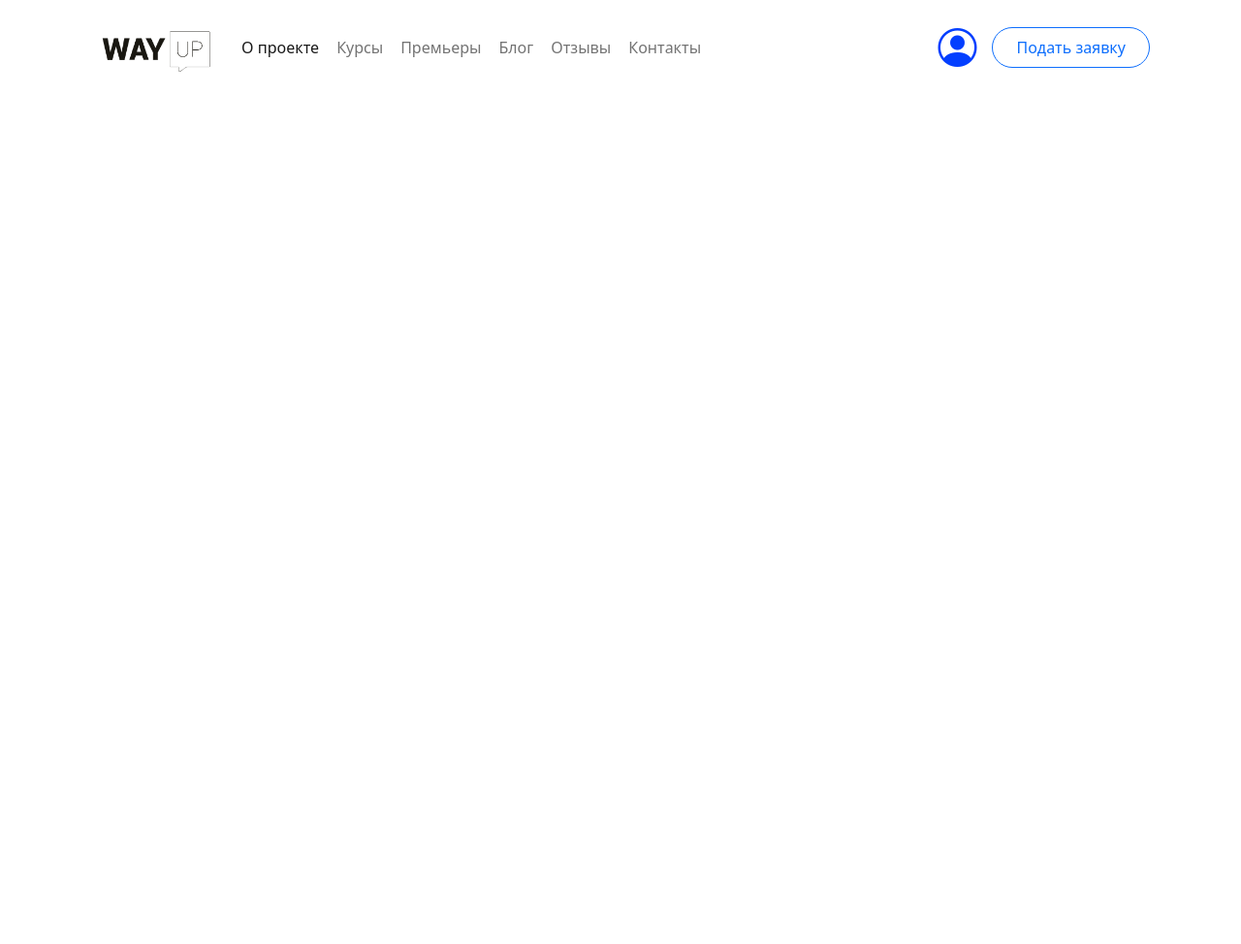
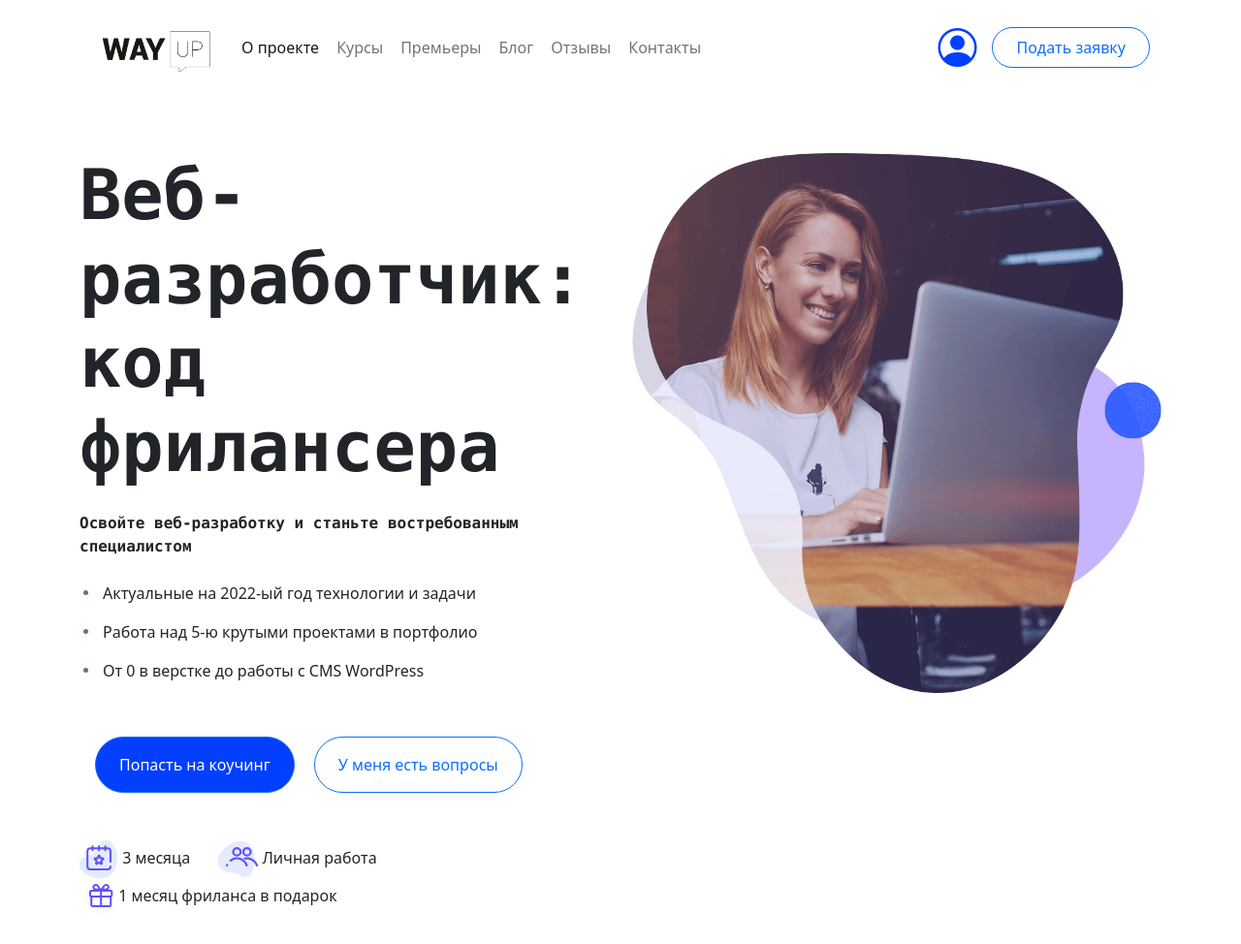
Before and after one commit to sanyavlad/way-copy, a plain HTML site: page index.html in a window 1280 px wide. Shown: the whole page at 97% size. Before the commit the page ends 800 px from the top, so only its background shows below. Drawn offline with nearby package versions, Linux system fonts and the light colour scheme.

Commit message:
Add section Promo

```diff
--- a/index.html
+++ b/index.html
@@ -72,6 +72,84 @@
         </nav>
       </div>
     </header>
+
+    <section class="promo">
+      <div class="container">
+        <div class="row gy-5">
+          <div class="col-12 col-lg-6 text-center text-lg-start">
+            <h1 class="fw-bold display-2 font-monospace">
+              Веб-разработчик: код фрилансера
+            </h1>
+            <p class="fw-bold font-monospace mt-4">
+              Освойте веб-разработку и станьте востребованным специалистом
+            </p>
+            <ul class="list-group ms-4">
+              <li class="">Актуальные на 2022-ый год технологии и задачи</li>
+              <li class="">Работа над 5-ю крутыми проектами в портфолио</li>
+              <li class="">От 0 в верстке до работы с CMS WordPress</li>
+            </ul>
+            <div class="btns my-5">
+              <a
+                class="btn btn-blue btn-primary rounded-pill p-3 px-4 ms-3"
+                href=""
+                >Попасть на коучинг
+              </a>
+              <a
+                class="btn btn-blue btn-outline-primary rounded-pill p-3 px-4 ms-3"
+                href=""
+                >У меня есть вопросы</a
+              >
+            </div>
+            <div class="features">
+              <div class="item d-inline-block me-4">
+                <img src="img/offer-point1.svg" alt="" />
+                <label for="">3 месяца</label>
+              </div>
+              <div class="item d-inline-block me-4">
+                <img src="img/offer-point2.svg" alt="" />
+                <label for="">Личная работа</label>
+              </div>
+              <div class="item d-inline-block">
+                <img src="img/offer-point3.svg" alt="" />
+                <label for="">1 месяц фриланса в подарок</label>
+              </div>
+            </div>
+          </div>
+          <div class="col-12 col-lg-6">
+            <div
+              id="carouselExampleSlidesOnly"
+              class="carousel slide carousel-fade"
+              data-bs-ride="carousel"
+            >
+              <div class="carousel-inner">
+                <div class="carousel-item active" data-bs-interval="2000">
+                  <img
+                    src="img/offer-pic1.png"
+                    class="d-block w-100"
+                    alt="..."
+                  />
+                </div>
+                <div class="carousel-item" data-bs-interval="2000">
+                  <img
+                    src="img/offer-pic2.png"
+                    class="d-block w-100"
+                    alt="..."
+                  />
+                </div>
+                <div class="carousel-item" data-bs-interval="2000">
+                  <img
+                    src="img/offer-pic3.png"
+                    class="d-block w-100"
+                    alt="..."
+                  />
+                </div>
+              </div>
+            </div>
+          </div>
+        </div>
+      </div>
+    </section>
+
     <script src="bootstrap-5.1.3-dist/js/bootstrap.js"></script>
   </body>
 </html>
--- a/style.css
+++ b/style.css
@@ -6,7 +6,9 @@
 .icon {
   color: #033fff;
 }
-
+section {
+  margin: 60px 0;
+}
 header .navbar .nav-link:hover {
   border-color: #000;
 }
@@ -22,3 +24,30 @@ header .navbar .nav-link {
 /* header .navbar .nav-item {
   border: 1px solid blue;
 } */
+
+.promo li {
+  list-style: none;
+  position: relative;
+  line-height: 2.5;
+}
+.promo li::before {
+  content: "";
+  display: block;
+  position: absolute;
+  left: -20px;
+  top: 17px;
+  border-radius: 50%;
+  width: 5px;
+  height: 5px;
+  background-color: #60738e;
+}
+
+.promo .btns a:first-child {
+  background-color: #033fff;
+}
+
+@media screen and (max-width: 992px) {
+  .promo li:before {
+    display: none;
+  }
+}
```
Also changed, not shown: img/offer-pic1.png (added), img/offer-pic2.png (added), img/offer-pic3.png (added), img/offer-point1.svg (added), img/offer-point2.svg (added), img/offer-point3.svg (added).
